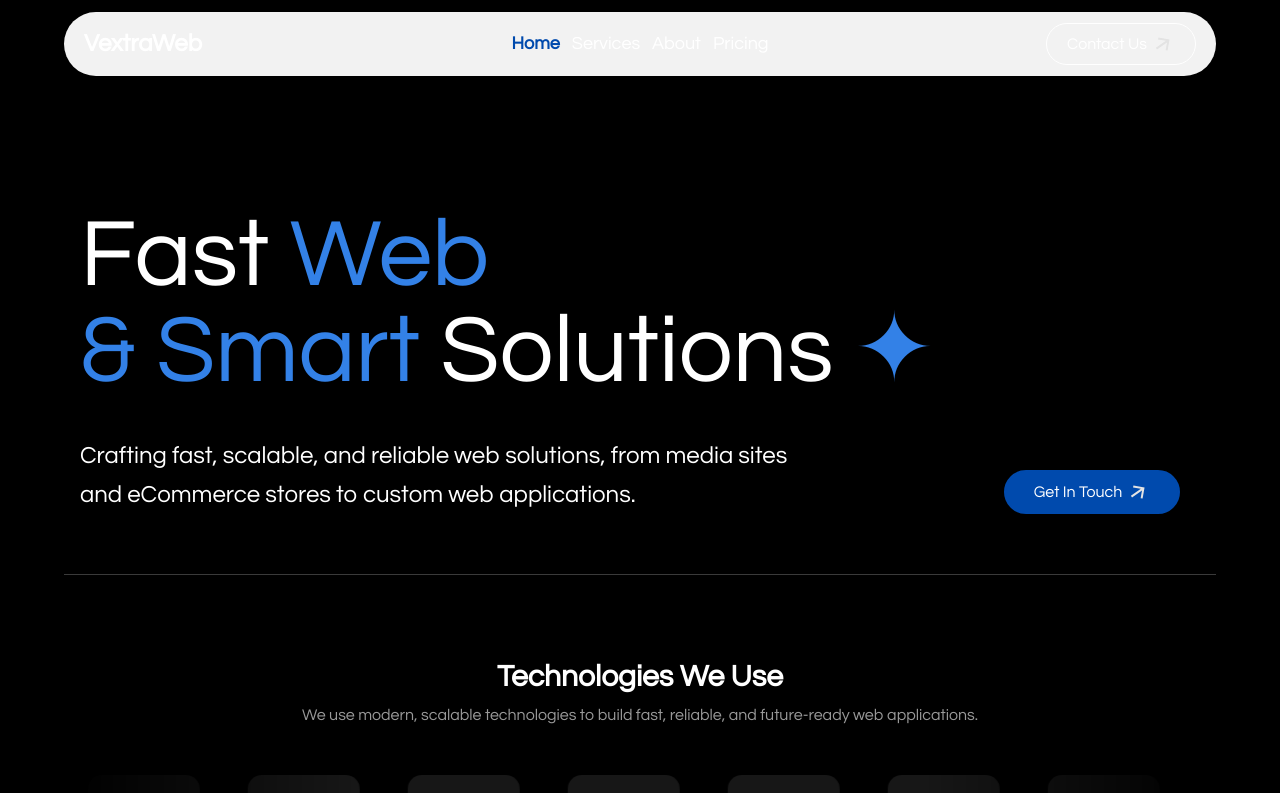
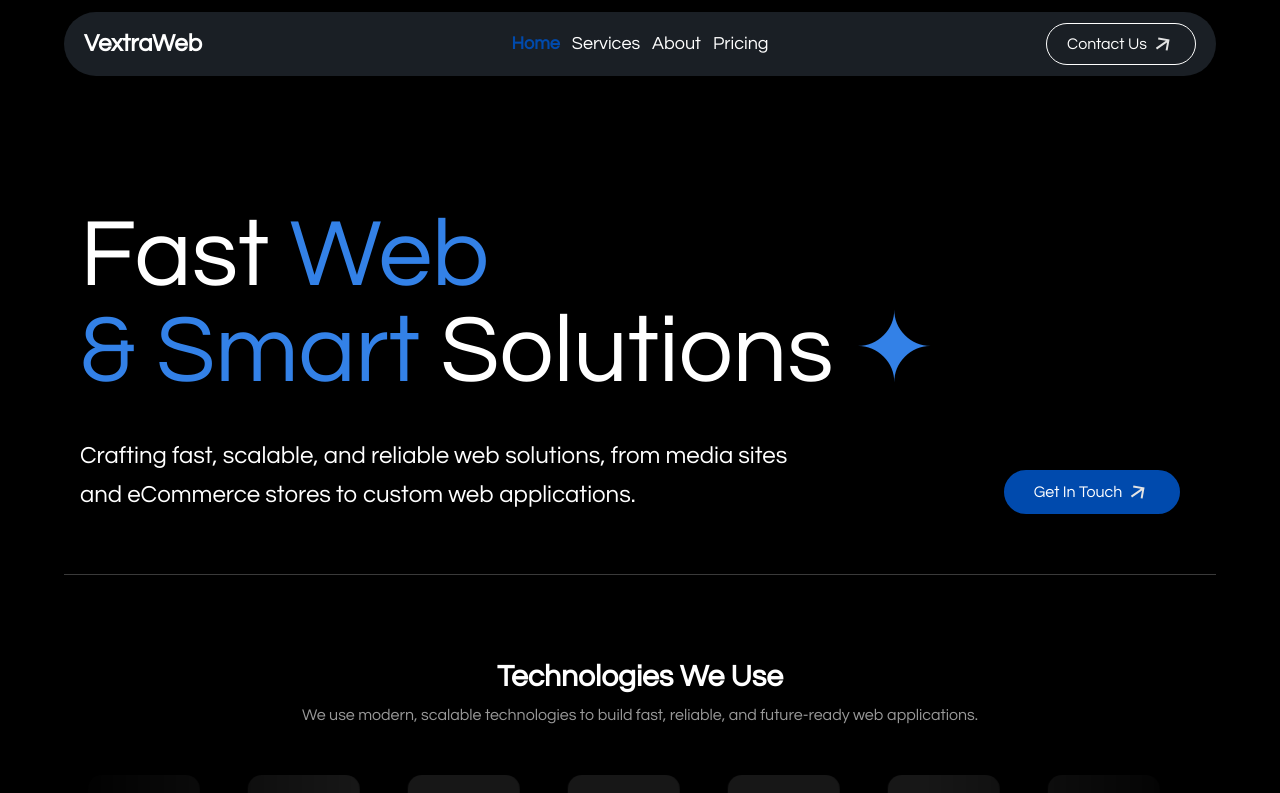
Before and after one commit to parvejtalukder/vextraweb.com, a React (Vite) app: page / in a window 1280 px wide. Shown: the top 793 px of the page. Built offline with nearby package versions, Linux system fonts and the light colour scheme; grey boxes are pictures that could not be loaded.

Commit message:
Update: Header bg updated

```diff
--- a/src/components/Header/Header.jsx
+++ b/src/components/Header/Header.jsx
@@ -33,7 +33,7 @@ const Header = () => {
 
 
     return (
-            <div className={`navbar bg-base-100 shadow-sm lg:rounded-[50px] lg:px-5 lg:top-2 ${scroll ? "bg-base-100/95 backdrop-blur-md" : "bg-base-100/95"}`}>
+            <div className={`navbar bg-[#1C2128] shadow-sm lg:rounded-[50px] lg:px-5 lg:top-2 ${scroll ? "bg-[#1C2128]/95 backdrop-blur-md" : "bg-[#1C2128]/95"}`}>
               <div className="navbar-start">
                 <div className="dropdown">
                   <div tabIndex={0} role="button" className="btn btn-ghost lg:hidden">
```
